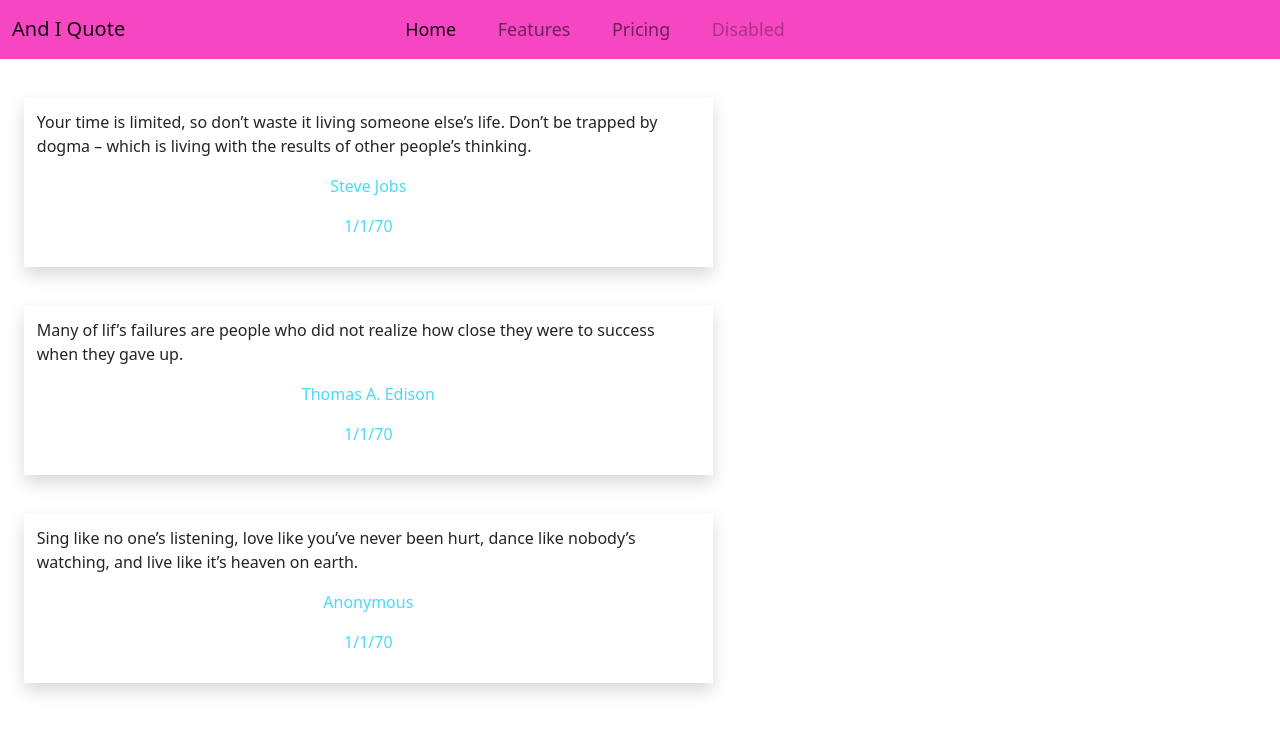
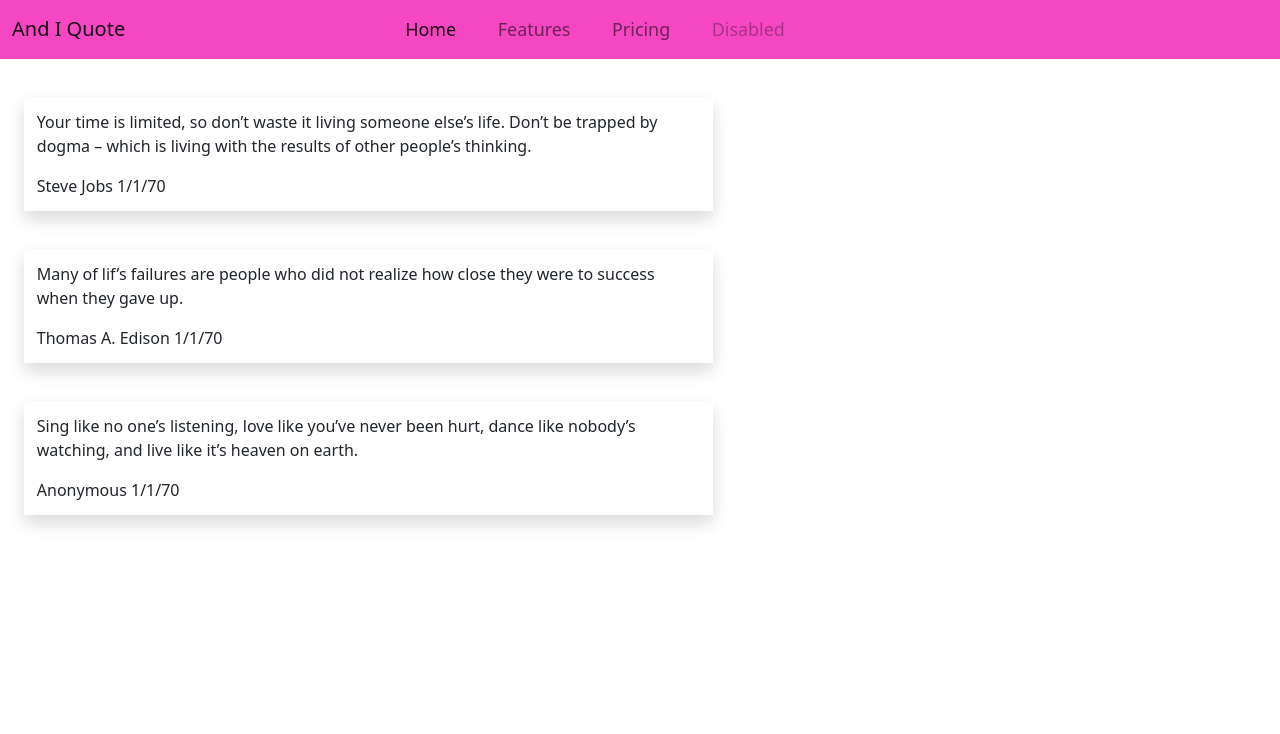
Before and after one commit to victoriamwangi/And-I-Quote, an Angular app: page / in a window 1280 px wide. Shown: the top 734 px of the page. Built offline with nearby package versions, Linux system fonts and the light colour scheme.

Commit message:
feat:show quote details

```diff
--- a/src/app/quote-details/quote-details.component.html
+++ b/src/app/quote-details/quote-details.component.html
@@ -1 +1 @@
-<p>quote-details works!</p>
+{{ quote.name }} {{ quote.postDate | date: "shortDate" }}
--- a/src/app/quote-details/quote-details.component.ts
+++ b/src/app/quote-details/quote-details.component.ts
@@ -1,12 +1,13 @@
-import { Component, OnInit } from '@angular/core';
-
+import { Component, OnInit, Input } from '@angular/core';
+import { Quote } from '../quote';
 @Component({
   selector: 'app-quote-details',
   templateUrl: './quote-details.component.html',
   styleUrls: ['./quote-details.component.css']
 })
 export class QuoteDetailsComponent implements OnInit {
-
+  @Input()
+  quote!: Quote;
   constructor() { }
 
   ngOnInit(): void {
--- a/src/app/quote/quote.component.html
+++ b/src/app/quote/quote.component.html
@@ -6,10 +6,11 @@
                     <p>
                         {{ quote.message }}
                     </p>
-                    <p class="q-name text-center">{{ quote.name }}</p>
+                    <!-- <p class="q-name text-center">{{ quote.name }}</p>
                     <p class="q-date text-center">
                         {{ quote.postDate | date: "shortDate" }}
-                    </p>
+                    </p> -->
+                    <app-quote-details [quote]="quote"></app-quote-details>
                 </div>
             </div>
         </div>
```
